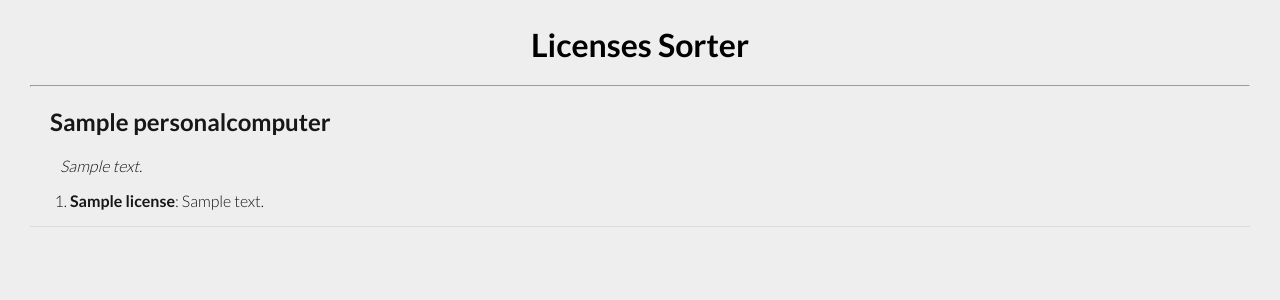
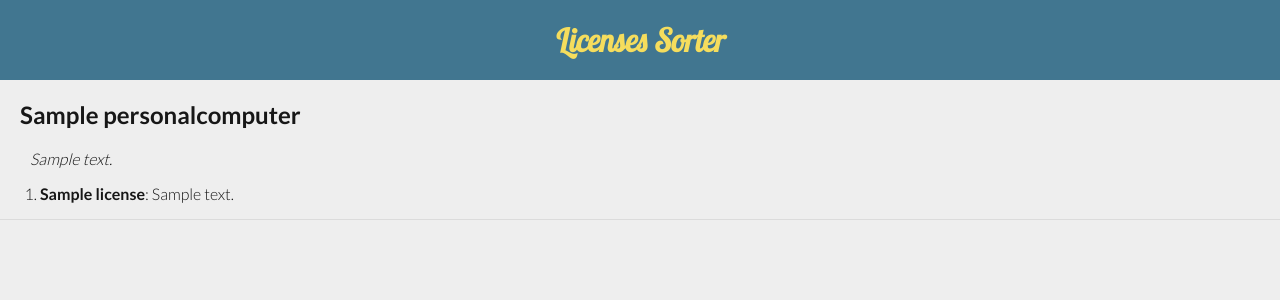
Before and after one commit to piotrantosz/licenses-sorter, a Django app: page / in a window 1280 px wide. Shown: the top 300 px of the page. Run offline with Django 3.2, Linux system fonts and the light colour scheme; tables that the repository leaves empty hold one stand-in row (values such as "Sample post").

Commit message:
Design changes

```diff
--- a/main/static/main/style.css
+++ b/main/static/main/style.css
@@ -6,14 +6,16 @@ body {
     height: 100%;
     background-color: #EEEEEE;
     word-break: break-all;
-    margin-top: 25px;
-    margin-left: 30px;
-    margin-right: 30px;
+    margin: 0px !important;
 }
 
 h1 {
   text-align: center;
-  color: #000;
+  color: #f5dd5d;
+  font-family: 'Lobster Two', Helvetica, Arial, sans-serif;
+  background-color: #417690;
+  padding: 20px;
+  margin: 0px !important;
 }
 
 h2 {
--- a/main/templates/main/index.html
+++ b/main/templates/main/index.html
@@ -8,10 +8,10 @@
     <link rel="stylesheet" href="{% static "main/style.css" %}"/>
     <!-- Fonts -->
     <link href='https://fonts.googleapis.com/css?family=Lato:400,300,700&subset=latin,latin-ext' rel='stylesheet' type='text/css'>
+    <link href='https://fonts.googleapis.com/css?family=Lobster+Two:400italic' rel='stylesheet' type='text/css'>
 </head>
 <body>
     <h1>Licenses Sorter</h1>
-    <hr class="heavy">
     {% if pcs %}
         {% for pc in pcs %}
             <h2>{{ pc.title }}</h2>
--- a/templates/admin/base_site.html
+++ b/templates/admin/base_site.html
@@ -3,6 +3,12 @@
 {% block title %}{{ title }} | Licenses Sorter {% endblock %}
 
 {% block branding %}
+<link href='https://fonts.googleapis.com/css?family=Lobster+Two:400italic' rel='stylesheet' type='text/css'>
+
+<style>
+#site-name {font-family: 'Lobster Two', Helvetica, Arial, sans-serif}
+</style>
+
 <h1 id="site-name"><a href="{% url 'admin:index' %}">Licenses Sorter</a></h1>
 {% endblock %}
 {% block nav-global %}{% endblock %}
```
